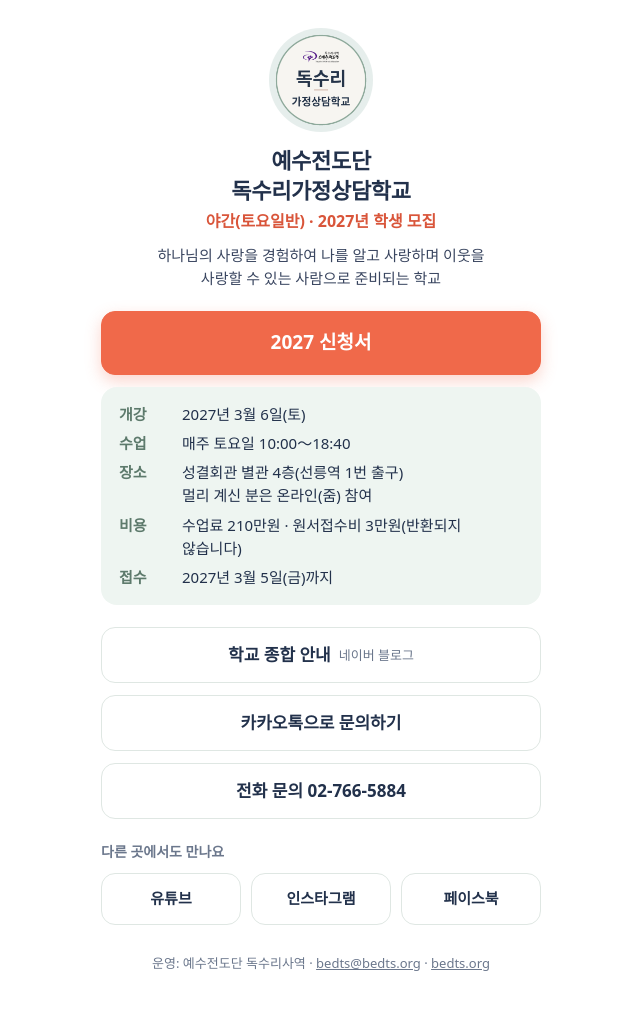
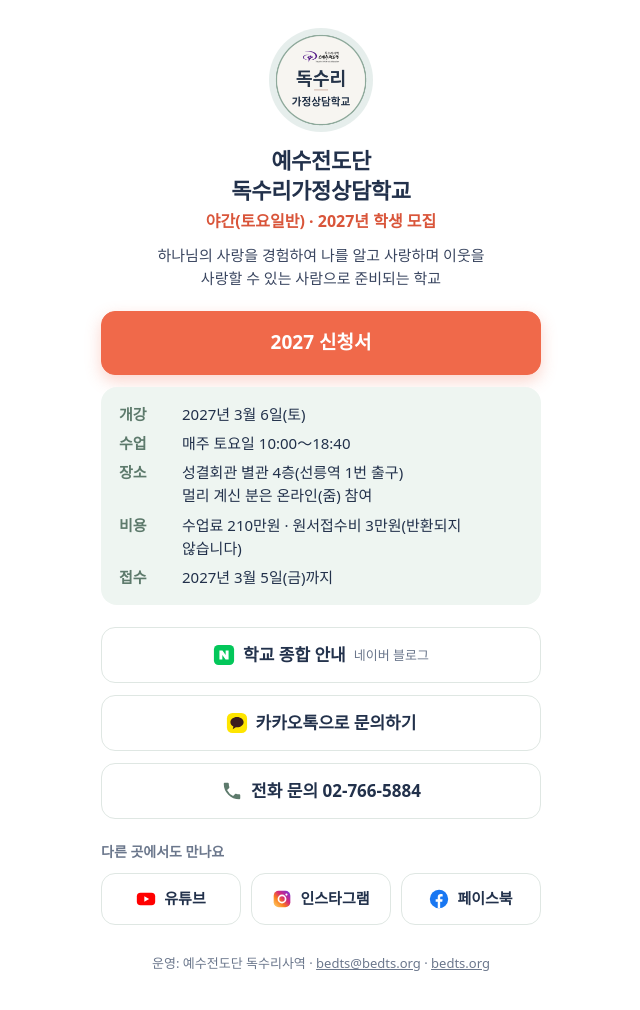
Before and after one commit to limjc9-sys/befcs-media, a plain HTML site: page index.html in a window 1280 px wide. Shown: the whole page, without its empty margins (319-959 px from the left). Drawn offline with Linux system fonts and the light colour scheme.

Commit message:
모음 화면 단추에 곳별 로고(블로그·카카오·전화·유튜브·인스타그램·페이스북), 11/28 간사 승인
Co-Authored-By: Claude Opus 5.5 <noreply@anthropic.com>
Claude-Session: https://claude.ai/code/session_01NP5RHyE5q9n8zgrqCedbZy

```diff
--- a/index.html
+++ b/index.html
@@ -25,6 +25,8 @@
   .facts dt { color:#5d7a6c; font-weight:700; }
   .facts dd { margin:0; word-break:keep-all; }
   .btn { display:flex; align-items:center; justify-content:center; gap:8px; width:100%; min-height:56px; padding:12px 16px; margin:0 0 12px; border-radius:14px; border:1.5px solid var(--line); background:#fff; color:var(--navy); font-size:17px; font-weight:700; text-decoration:none; text-align:center; }
+  .btn svg { width:22px; height:22px; flex:none; }
+  .row .btn svg { width:20px; height:20px; }
   .btn small { font-weight:500; font-size:13px; color:#6b778c; }
   .btn.primary { background:var(--coral); border-color:var(--coral); color:#fff; font-size:19px; min-height:64px; box-shadow:0 6px 16px rgba(240,105,74,.28); }
   .btn.primary small { color:#ffe9e2; }
@@ -57,15 +59,15 @@
     </dl>
   </div>
 
-  <a class="btn" href="https://blog.naver.com/befcs_school">학교 종합 안내 <small>네이버 블로그</small></a>
-  <a class="btn" href="http://pf.kakao.com/_qxexevX/chat">카카오톡으로 문의하기</a>
-  <a class="btn" href="tel:027665884">전화 문의 02-766-5884</a>
+  <a class="btn" href="https://blog.naver.com/befcs_school"><svg viewBox="0 0 24 24" aria-hidden="true"><rect x="1" y="1" width="22" height="22" rx="5" fill="#03C75A"/><path d="M7 7h3.3l3.5 5.1V7H17v10h-3.3l-3.5-5.1V17H7z" fill="#fff"/></svg>학교 종합 안내 <small>네이버 블로그</small></a>
+  <a class="btn" href="http://pf.kakao.com/_qxexevX/chat"><svg viewBox="0 0 24 24" aria-hidden="true"><rect x="1" y="1" width="22" height="22" rx="6" fill="#FEE500"/><path d="M12 5.5c-4 0-7.2 2.5-7.2 5.6 0 2 1.3 3.7 3.3 4.7l-.8 3 3.4-2.3c.4.1.9.1 1.3.1 4 0 7.2-2.5 7.2-5.5S16 5.5 12 5.5z" fill="#3A1D1D"/></svg>카카오톡으로 문의하기</a>
+  <a class="btn" href="tel:027665884"><svg viewBox="0 0 24 24" aria-hidden="true"><path d="M6.6 10.8a15 15 0 0 0 6.6 6.6l2.2-2.2c.3-.3.7-.4 1-.2 1.1.4 2.3.6 3.6.6.6 0 1 .4 1 1V20c0 .6-.4 1-1 1A17 17 0 0 1 3 4c0-.6.4-1 1-1h3.5c.6 0 1 .4 1 1 0 1.3.2 2.5.6 3.6.1.3 0 .7-.2 1z" fill="#5d7a6c"/></svg>전화 문의 02-766-5884</a>
 
   <h2>다른 곳에서도 만나요</h2>
   <div class="row">
-    <a class="btn" href="https://www.youtube.com/@befcs_school">유튜브</a>
-    <a class="btn" href="https://www.instagram.com/befcs_school">인스타그램</a>
-    <a class="btn" href="https://www.facebook.com/profile.php?id=61596696398994">페이스북</a>
+    <a class="btn" href="https://www.youtube.com/@befcs_school"><svg viewBox="0 0 24 24" aria-hidden="true"><rect x="1" y="4.5" width="22" height="15" rx="4.5" fill="#FF0000"/><path d="M10 8.6v6.8l5.8-3.4z" fill="#fff"/></svg>유튜브</a>
+    <a class="btn" href="https://www.instagram.com/befcs_school"><svg viewBox="0 0 24 24" aria-hidden="true"><defs><linearGradient id="ig" x1="0" y1="1" x2="1" y2="0"><stop offset="0" stop-color="#FEDA75"/><stop offset=".35" stop-color="#FA7E1E"/><stop offset=".6" stop-color="#D62976"/><stop offset=".85" stop-color="#962FBF"/><stop offset="1" stop-color="#4F5BD5"/></linearGradient></defs><rect x="2" y="2" width="20" height="20" rx="6" fill="url(#ig)"/><circle cx="12" cy="12" r="4.3" fill="none" stroke="#fff" stroke-width="2"/><circle cx="17.3" cy="6.7" r="1.3" fill="#fff"/></svg>인스타그램</a>
+    <a class="btn" href="https://www.facebook.com/profile.php?id=61596696398994"><svg viewBox="0 0 24 24" aria-hidden="true"><circle cx="12" cy="12" r="11" fill="#1877F2"/><path d="M13.4 22.9v-7.6h2.5l.4-3h-2.9v-1.9c0-.9.3-1.5 1.5-1.5h1.5V6.2c-.3 0-1.2-.1-2.2-.1-2.2 0-3.7 1.3-3.7 3.8v2.4H8v3h2.5v7.6z" fill="#fff"/></svg>페이스북</a>
   </div>
 
   <footer>
```
